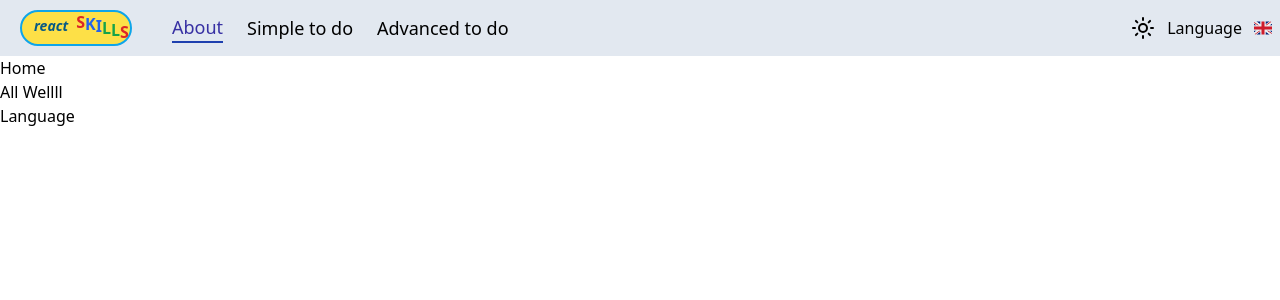
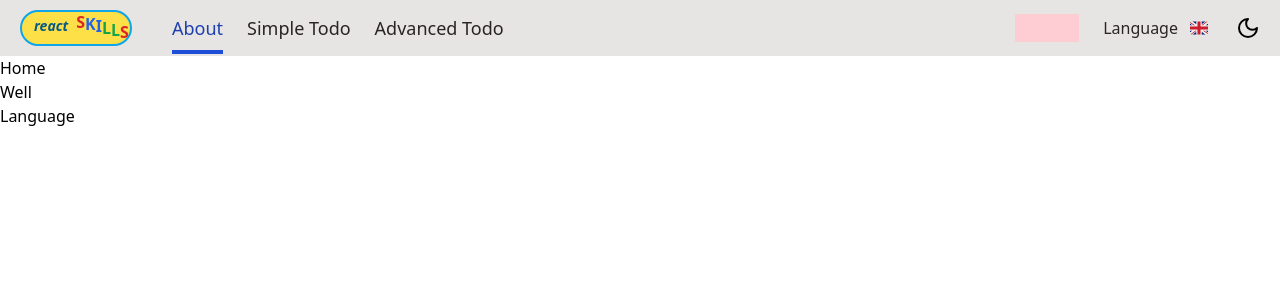
Before and after one commit to Viacheslav-ua/react-skils, a React (Vite) app: page / in a window 1280 px wide. Shown: the top 300 px of the page. Built offline with nearby package versions, Linux system fonts and the light colour scheme.

Commit message:
Corrections in the Header component

```diff
--- a/src/app/components/Header.tsx
+++ b/src/app/components/Header.tsx
@@ -5,12 +5,15 @@ import { ToggleTheme } from "./ToggleTheme"
 
 export const Header = () => {
   return (
-    <header className="w-full h-14 flex items-center bg-slate-200">
+    <header className="w-full h-14 flex items-center text-stone-800 bg-stone-200 dark:bg-stone-700 dark:text-white">
       <Logo className="ml-5" />
       <NavBar className="ml-10 text-lg gap-6" />
       <div className="ml-auto flex items-center">
-        <ToggleTheme />
-        <ToggleLanguage />
+        <div className="w-16 h-7 bg-rose-200">
+
+        </div>
+        <ToggleLanguage className="ml-4 min-w-[120px]" />
+        <ToggleTheme className="mx-4" />
       </div>
     </header>
   )
--- a/src/app/components/Layout.tsx
+++ b/src/app/components/Layout.tsx
@@ -1,12 +1,10 @@
 import { Outlet } from "react-router-dom"
-import { NavBar } from "./NavBar"
 import { Header } from "./Header"
 
 export const Layout = () => {
   return (
     <div>
       <Header />
-      {/* <NavBar className="gap-6 p-2 font-semibold" /> */}
       <Outlet />
     </div>
   )
--- a/src/app/components/LinkNavBar.tsx
+++ b/src/app/components/LinkNavBar.tsx
@@ -14,10 +14,15 @@ export const LinkNavBar: React.FC<LinkNavBarProps> = ({children, to, className,
   return (
     <Link to={to} {...props}
       className={clsx( match
-        ? "text-indigo-800 border-b-2 border-blue-800"
-        : "hover:bg-gray-500",
+        ? 'text-blue-800 font-bold dark:text-yellow-200 cursor-default'
+        : 'hover:underline',
+        'relative',
+        'dark:text-white font-medium text-lg',
         className)}
     >
+      <div className={clsx( match
+        && 'absolute -bottom-3 h-1 w-full bg-blue-700 dark:bg-yellow-200'
+      )}></div>
       {children}
     </Link>
   );
--- a/src/app/components/NavBar.tsx
+++ b/src/app/components/NavBar.tsx
@@ -1,14 +1,15 @@
-import { NavLink } from "react-router-dom"
 import { ROUTE_PATH } from "shared/constants/routes"
 import { LinkNavBar } from "./LinkNavBar"
+import { useTranslation } from 'react-i18next'
 import clsx from "clsx"
 
 export const NavBar = ({className}: {className?: string}) => {
+  const { t } = useTranslation()
   return (
     <nav className={clsx('flex items-center gap-2 w-max', className)}>
-      <LinkNavBar to={ROUTE_PATH.HOME}>About</LinkNavBar>
-      <LinkNavBar to={ROUTE_PATH.SIMPLE_TODO}>Simple to do</LinkNavBar>
-      <LinkNavBar to={ROUTE_PATH.ADVANCED_TODO}>Advanced to do</LinkNavBar>
+      <LinkNavBar to={ROUTE_PATH.HOME}>{t('About')}</LinkNavBar>
+      <LinkNavBar to={ROUTE_PATH.SIMPLE_TODO}>{t('Simple')}</LinkNavBar>
+      <LinkNavBar to={ROUTE_PATH.ADVANCED_TODO}>{t('Advanced')}</LinkNavBar>
     </nav>
   )
 }
--- a/src/app/components/ToggleLanguage.tsx
+++ b/src/app/components/ToggleLanguage.tsx
@@ -1,10 +1,11 @@
 
+import clsx from "clsx";
 import i18next, { t } from "i18next"
 import { useState } from "react";
 import { STORAGE } from "shared/constants/storage-keys";
 import { FlagEn, FlagUk } from "shared/ui/Flags";
 
-export const ToggleLanguage = () => {
+export const ToggleLanguage = ({className}: {className?: string}) => {
   const [lang, setLang] = useState(i18next.language)
 
   function handelClick(selectedLang: string): void {
@@ -15,7 +16,7 @@ export const ToggleLanguage = () => {
 
   return (
     <div
-      className="relative group "
+      className={clsx('relative group', className)}
     >
       <p className="flex items-center gap-3 p-2 ">
         {t('Language')}
@@ -28,7 +29,8 @@ export const ToggleLanguage = () => {
         <ul>
           <li>
             <button
-              className="w-full flex items-center gap-2 px-3 py-2 text-sm hover:bg-gray-300"
+              className="w-full flex items-center gap-2 px-3 py-2 text-sm
+               hover:bg-gray-300 dark:text-black dark:hover:bg-gray-300 dark:bg-gray-100"
               onClick={() => handelClick('en')}
             >
               <FlagEn />
@@ -38,7 +40,8 @@ export const ToggleLanguage = () => {
           </li>
           <li>
             <button
-              className="w-full flex items-center gap-2 px-3 py-2 text-sm hover:bg-gray-300"
+              className="w-full flex items-center gap-2 px-3 py-2 text-sm
+              hover:bg-gray-300 dark:text-black dark:hover:bg-gray-300 dark:bg-gray-100"
               onClick={() => handelClick('uk')}
             >
               <FlagUk />
--- a/src/app/components/ToggleTheme.tsx
+++ b/src/app/components/ToggleTheme.tsx
@@ -1,7 +1,8 @@
+import clsx from "clsx";
 import { Moon, Sun } from "lucide-react";
 import { useEffect, useState } from "react";
 
-export const ToggleTheme = () => {
+export const ToggleTheme = ({className}: {className?: string}) => {
 
   const [isDark, setIsDark] = useState(
     localStorage.getItem('rs-is-dark') === 'true'
@@ -19,10 +20,10 @@ export const ToggleTheme = () => {
   return (
     <button
       aria-label="Toggle Dark Mode"
-      className="flex items-center justify-center w-8 h-8 p-1 rounded "
+      className={clsx('flex items-center justify-center w-8 h-8 p-1 rounded', className)}
       onClick={() => setIsDark(!isDark)}
     >
-      {isDark ? <Moon size={24} className="text-white" /> : <Sun size={24} className="text-black" />}
+      {isDark ? <Sun size={24} className="text-white" /> : <Moon size={24} className="text-black" />}
     </button>
   )
 }
--- a/src/app/translate.ts
+++ b/src/app/translate.ts
@@ -1,17 +1,16 @@
 export const appEn = {
-  "W": "Welcome to",
-  "Well": "All Wellll",
-
+  About: "About",
+  Simple: "Simple Todo",
+  Advanced: "Advanced Todo",
   Language: "Language",
   English: "English",
   Ukrainian: "Ukrainian",
 }
 
 export const appUk = {
-  "W": "Ласкаво" +
-        " і i18n",
-  "Well": "Все добре",
-
+  About: "Про сайт",
+  Simple: "Простий Todo",
+  Advanced: "Розширенний Todo",
   Language: "Мова",
   English: "Англійська",
   Ukrainian: "Українська",
```
